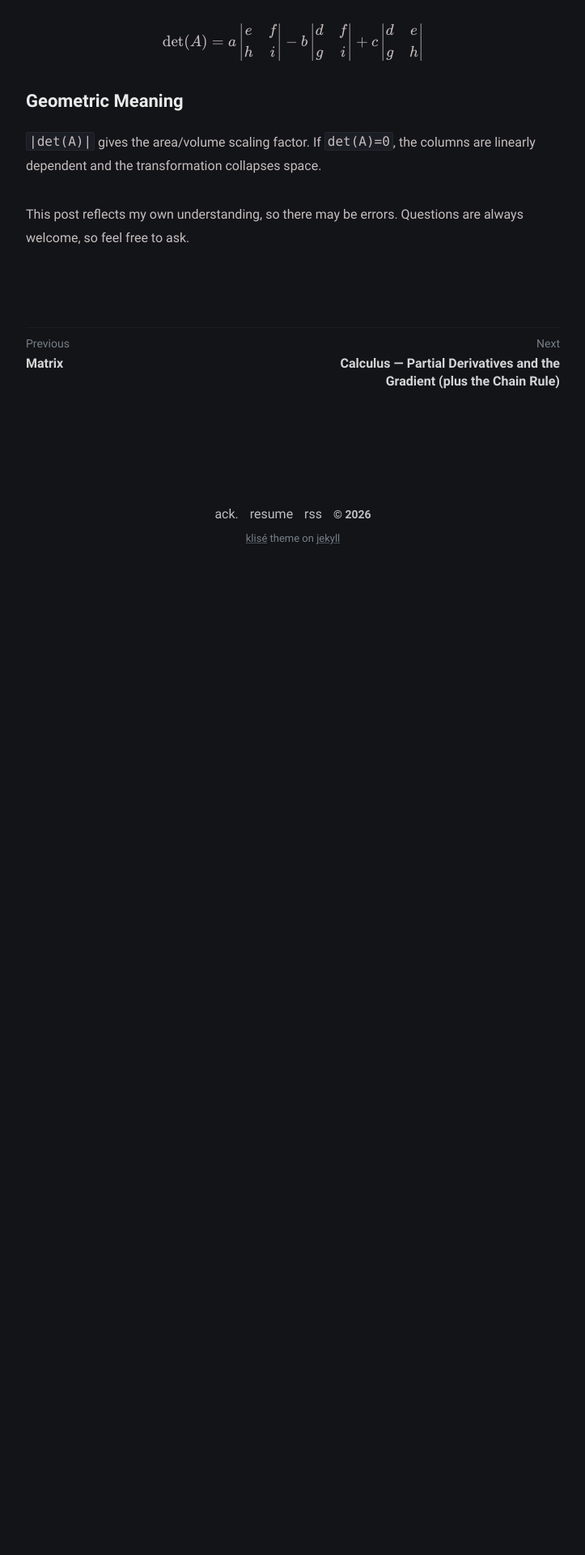
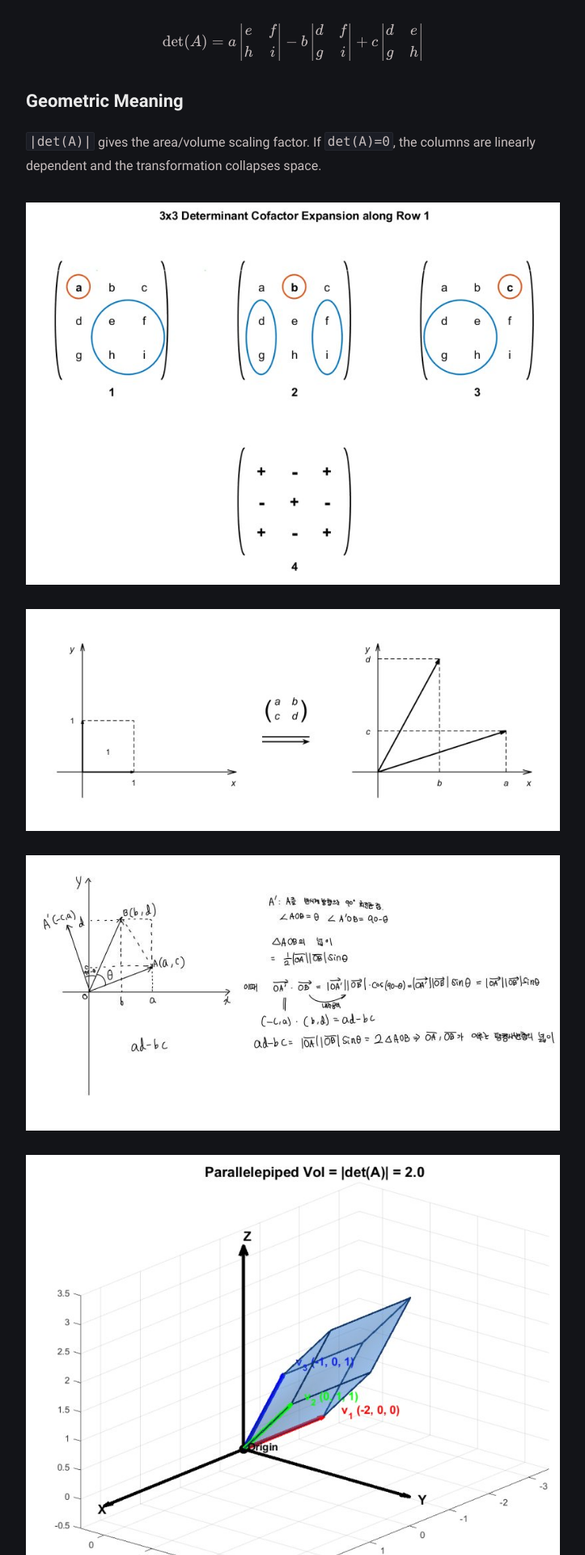
Before and after one commit to Oasisforhaanee/Oasisforhaanee.github.io, a Jekyll site: the page built from _posts/2025-11-09-determinant.md, in a window 1280 px wide. Shown: the part 804-2724 px from the top of the page at 81% size, without its empty margins (278-1001 px from the left). Built offline with Jekyll 4.4.1, drawn with Linux system fonts in a browser that asks for light colours; comment, search, counter and statistics services are not loaded; before the commit the page ends 1513 px from its top, so only the background shows below that.

Commit message:
Update images in 2025-11-09-determinant.md

```diff
--- a/_posts/2025-11-09-determinant.md
+++ b/_posts/2025-11-09-determinant.md
@@ -31,4 +31,12 @@ $$\det(A)=a\begin{vmatrix}e&f\\ h&i\end{vmatrix}
 
 `|det(A)|` gives the area/volume scaling factor. If `det(A)=0`, the columns are linearly dependent and the transformation collapses space.
 
+![Diagram](/assets/img/determinant_img_01.png)
+
+![Diagram](/assets/img/determinant_img_02.png)
+
+![Diagram](/assets/img/determinant_img_03.jpg)
+
+![Diagram](/assets/img/determinant_img_04.png)
+
 This post reflects my own understanding, so there may be errors. Questions are always welcome, so feel free to ask.
```
